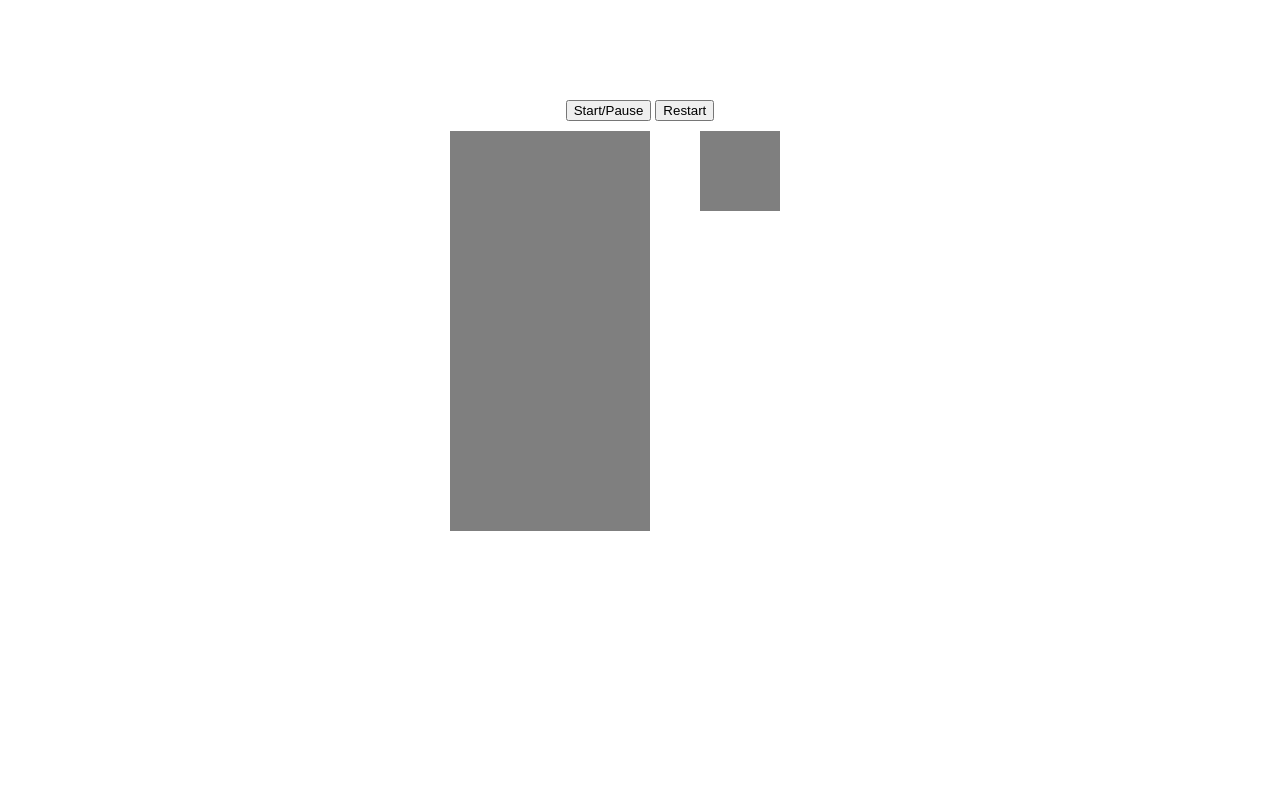
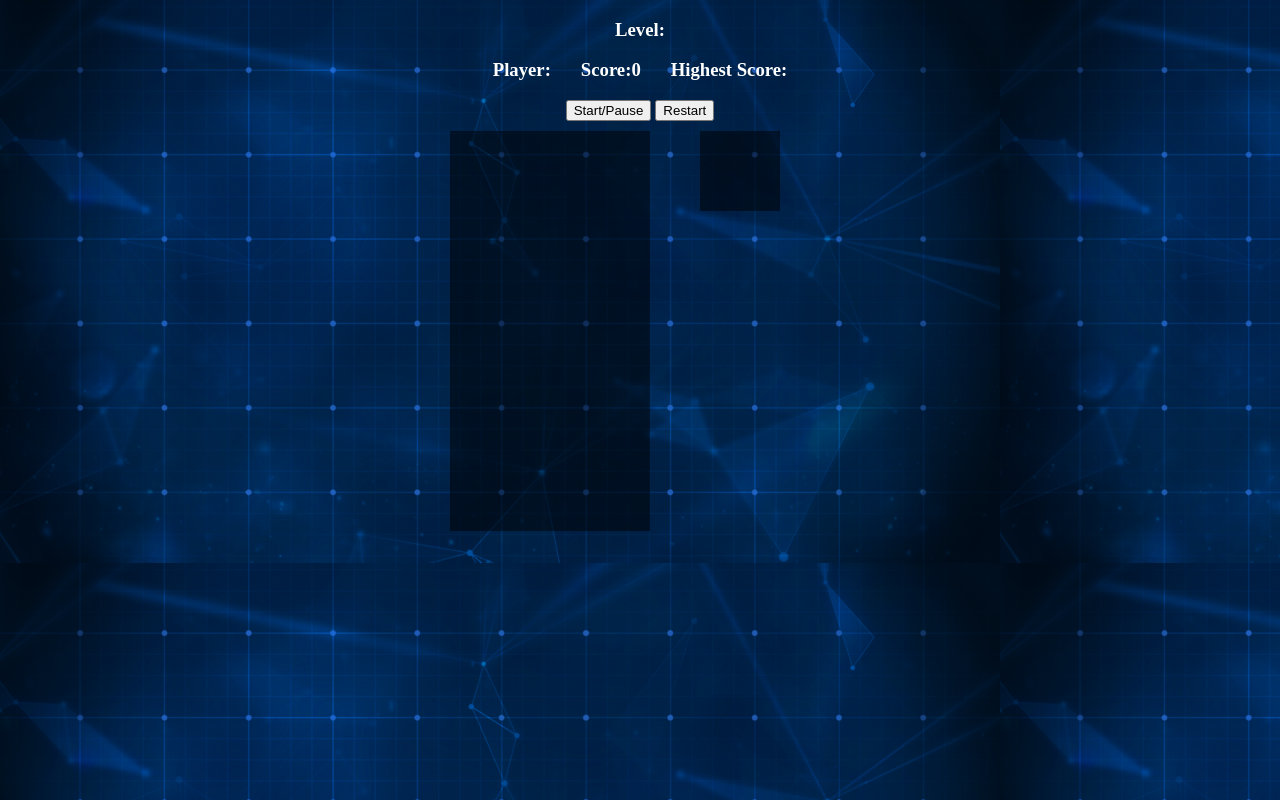
Before and after one commit to Subho24/tetris, a plain HTML site: page index.html in a window 1280 px wide. Drawn offline with Linux system fonts and the light colour scheme; the site is published under a folder, as on GitHub Pages, so addresses that start at the root find nothing.

Commit message:
Fixed background image path

```diff
--- a/style.css
+++ b/style.css
@@ -1,7 +1,7 @@
 body {
     text-align: center;
     color: white;
-    background-image: url("/image-asset.png");
+    background-image: url("./image-asset.png");
 }
 
 .container {
```
